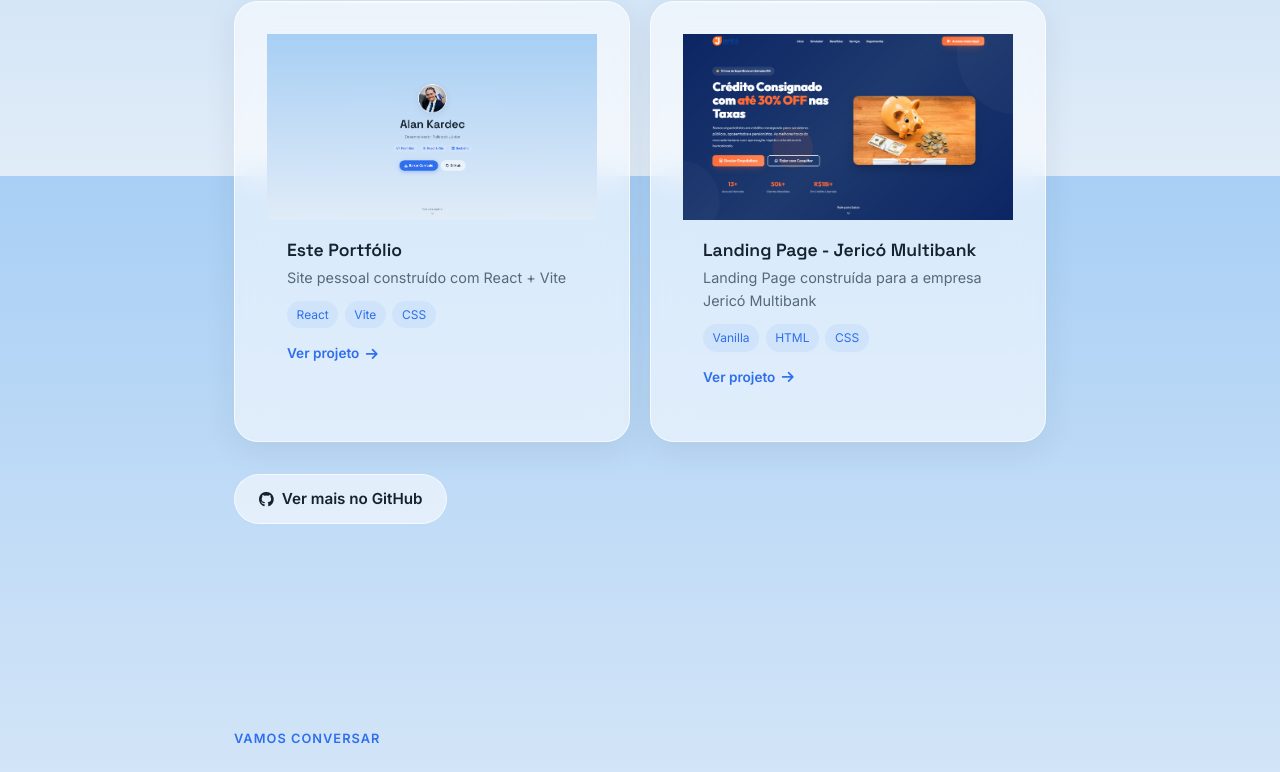
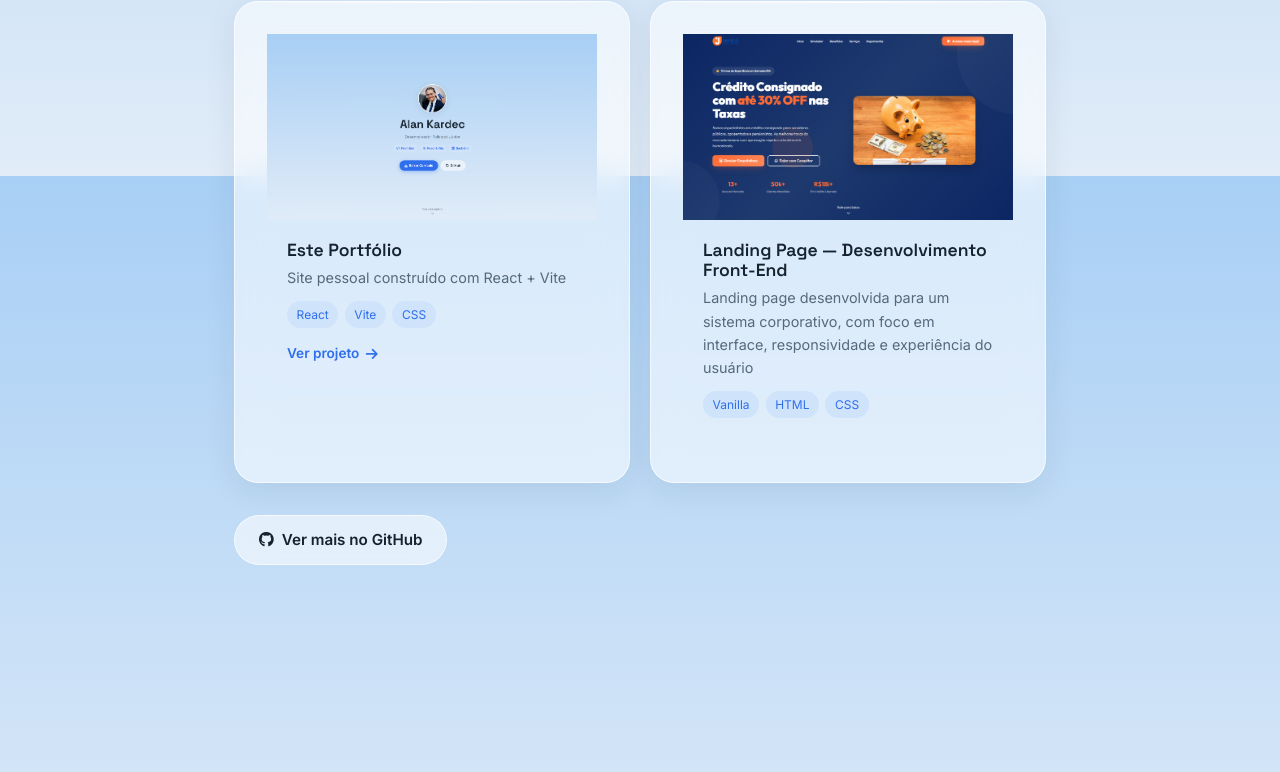
Before and after one commit to iKardec/Portfolio, a React (Vite) app: page / in a window 1280 px wide. Shown: the part 2224-2996 px from the top of the page. Built offline with nearby package versions, Linux system fonts and the light colour scheme.

Commit message:
link fixed

```diff
--- a/src/components/ProjectCard.jsx
+++ b/src/components/ProjectCard.jsx
@@ -33,7 +33,9 @@ export function ProjectCard({ title, description, tags, href, image }) {
 
         {href && (
           <span className="project-card-link">
-            Ver projeto <i className="fas fa-arrow-right" aria-hidden="true" />
+              <>
+                Ver projeto <i className="fas fa-arrow-right" aria-hidden="true" />
+              </>
           </span>
         )}
       </div>
--- a/src/data/portfolio.js
+++ b/src/data/portfolio.js
@@ -76,10 +76,9 @@ export const programacaoData = {
       image: portfolioPrint,
     },
     {
-      title: 'Landing Page - Jericó Multibank',
-      description: 'Landing Page construída para a empresa Jericó Multibank',
+      title: 'Landing Page — Desenvolvimento Front-End',
+      description: 'Landing page desenvolvida para um sistema corporativo, com foco em interface, responsividade e experiência do usuário',
       tags: ['Vanilla', 'HTML', 'CSS'],
-      href: 'https://github.com/iKardec/JERICO-main-site-sub',
       image: jericoPrint,
     },
   ],
```
